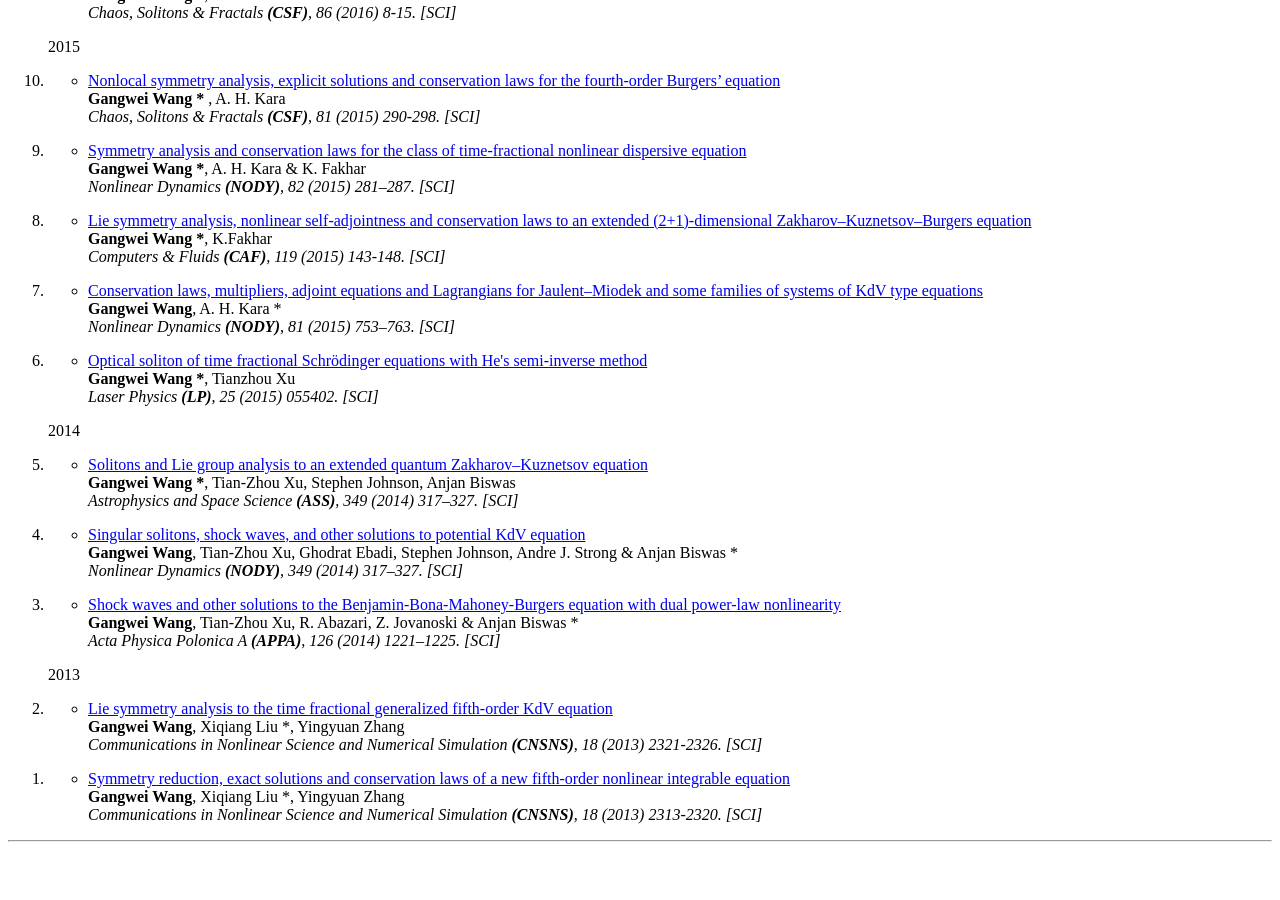
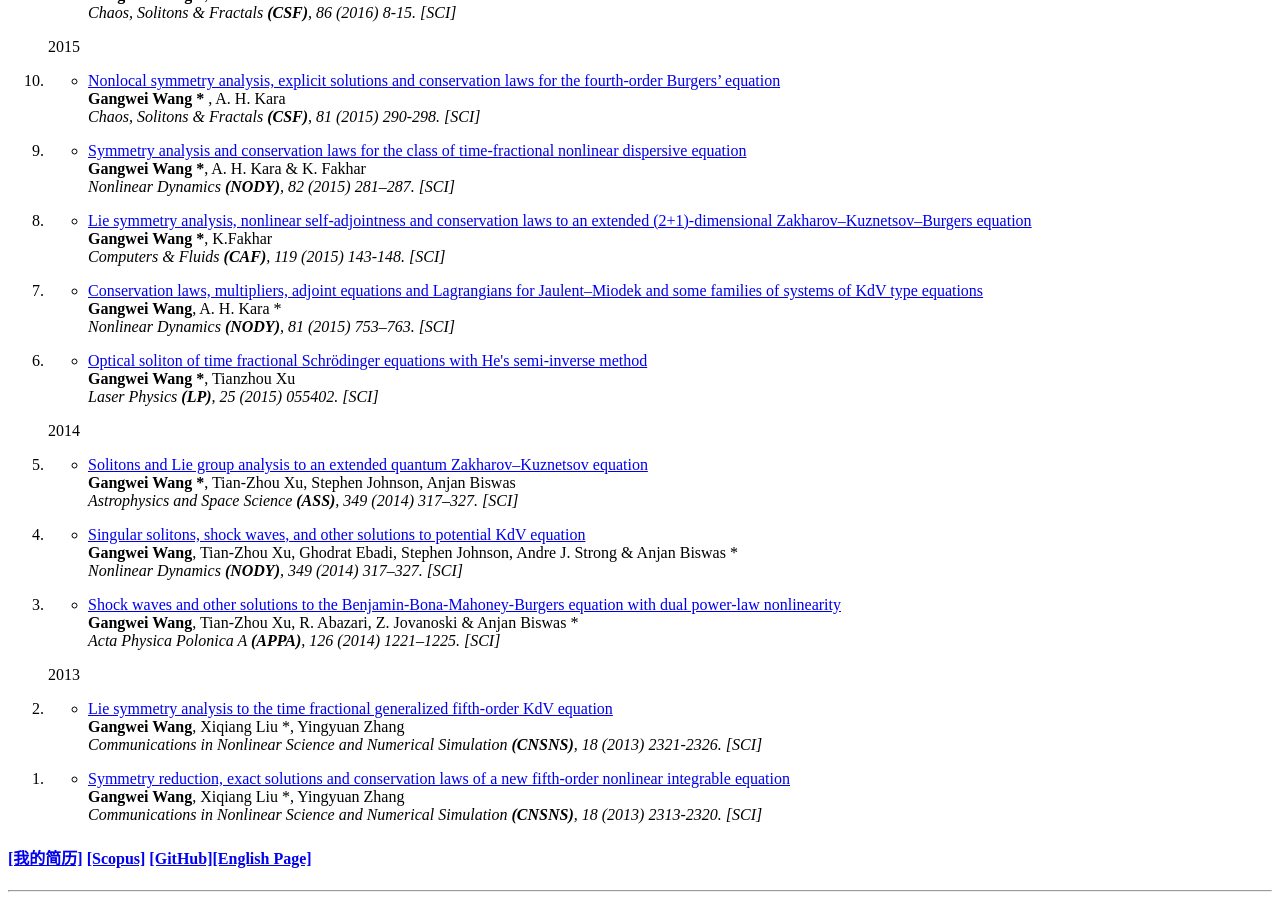
Before and after one commit to wanggangwei82/wanggangwei82.github.io, a Jekyll site: the page built from research/index.html, in a window 1280 px wide and 900 px high, scrolled down 2620 px. Built offline with Jekyll 4.4.1, drawn with Linux system fonts in a browser that asks for light colours; before the commit the page ends 3470 px from its top, so only the background shows below that.

Commit message:
Update index.html

```diff
--- a/research/index.html
+++ b/research/index.html
@@ -609,3 +609,9 @@
 
 
     </ol>
+
+ <h4>
+       <a href="pdf/gangwei.pdf">[我的简历]</a> <a href="https://www.scopus.com/authid/detail.uri?authorId=56459163700">[Scopus]</a>
+  <a href="https://github.com/wanggangwei82">[GitHub]<a href="index.html">[English Page]</a></p>
+
+    </h4>
```
